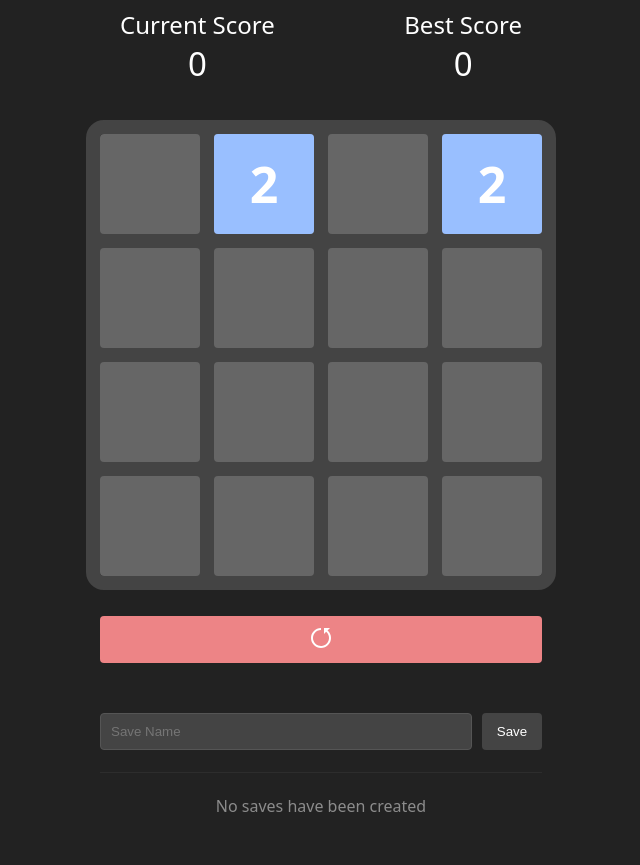
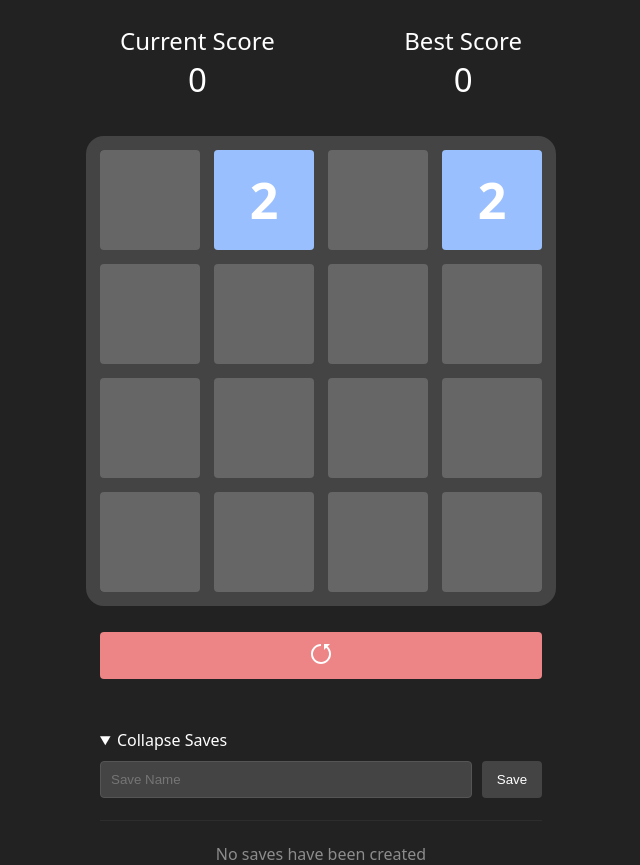
Before and after one commit to Luciism/2048, a Flask app: page / in a window 1280 px wide. Shown: the whole page, without its empty margins (319-959 px from the left). Before the commit the page ends 812 px from the top, so only its background shows below. Run offline with Flask 3, Linux system fonts and the light colour scheme.

Commit message:
put saves inside an accordion

```diff
--- a/index.html
+++ b/index.html
@@ -69,6 +69,9 @@
         </button>
       </div>
 
+      <details class="saves-dropdown" id="savesDropdownAccordion" open>
+        <summary>Collapse Saves</summary>
+
         <div class="save-menu">
           <div class="save-controls">
             <input type="text" placeholder="Save Name" class="save-name-input" id="save-name-input" />
@@ -89,6 +92,7 @@
            </li>
           </ul>
         </div>
+      </details>
     </main>
   </body>
 </html>
--- a/static/script.js
+++ b/static/script.js
@@ -13,6 +13,11 @@ function animateElementPop(element) {
   element.classList.remove("pop-animated-element");
   void element.offsetWidth;
   element.classList.add("pop-animated-element");
+}
+
+savesDropdownAccordion.ontoggle = (e) => {
+  const summary = savesDropdownAccordion.querySelector("summary");
+  summary.innerText = savesDropdownAccordion.open ? "Collapse Saves" : "Expand Saves";
 }
 
 const saveNameInputElement = document.getElementById("save-name-input");
--- a/static/styles.css
+++ b/static/styles.css
@@ -12,7 +12,7 @@
 body {
   background-color: #222222;
   width: 100vw;
-  height: 100vh;
+  min-height: 100vh;
   display: flex;
   flex-direction: column;
   align-items: center;
@@ -178,8 +178,16 @@ button {
   }
 }
 
+.saves-dropdown {
+  margin-top: 50px;
+
+  & summary {
+    color: white;
+    margin-bottom: 10px;
+  }
+}
+
 .save-menu {
-  margin-top: 50px;
   display: flex;
   flex-direction: column;
   gap: 14px;
```
Lines whose indentation alone changed are shown as unchanged.
